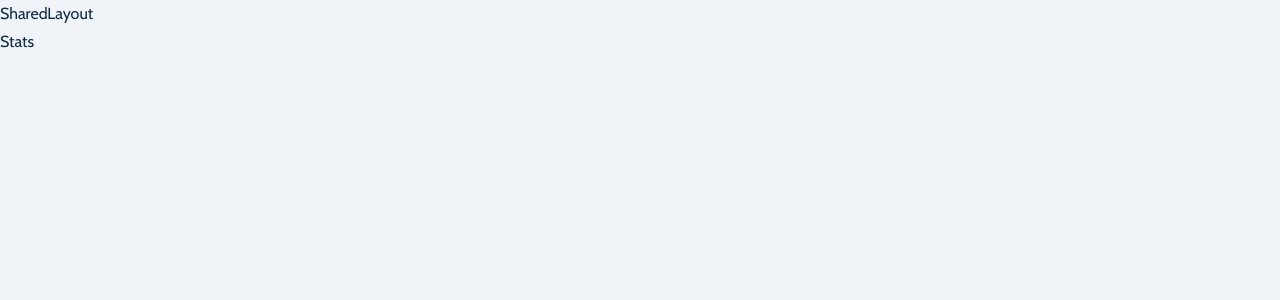
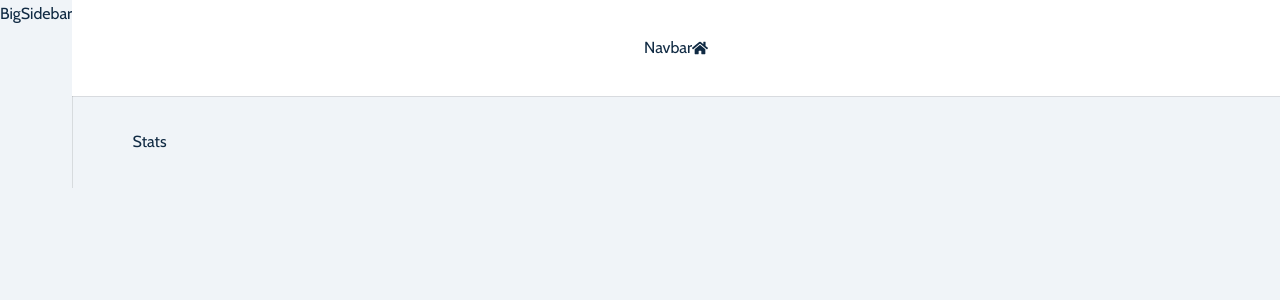
Before and after one commit to kedar1998/Jobs, a React (Vite) app in the folder client/: page / in a window 1280 px wide. Shown: the top 300 px of the page. Built offline with nearby package versions, Linux system fonts and the light colour scheme; sample sign-in values are in the browser's storage.

Commit message:
add shared layout and it's components

```diff
--- /dev/null
+++ b/client/src/components/BigSidebar.jsx
@@ -0,0 +1,10 @@
+import React from 'react'
+import Wrapper from '../assets/wrappers/BigSidebar'
+
+const BigSidebar = () => {
+  return (
+    <Wrapper>BigSidebar</Wrapper>
+  )
+}
+
+export default BigSidebar
--- /dev/null
+++ b/client/src/components/Navbar.jsx
@@ -0,0 +1,14 @@
+import React from 'react'
+import Wrapper from '../assets/wrappers/Navbar'
+import {FaHome} from 'react-icons/fa'
+
+const Navbar = () => {
+  return (
+    <Wrapper>
+        Navbar
+        <FaHome />
+    </Wrapper>
+  )
+}
+
+export default Navbar
--- /dev/null
+++ b/client/src/components/SmallSidebar.jsx
@@ -0,0 +1,10 @@
+import React from 'react'
+import Wrapper from '../assets/wrappers/SmallSidebar'
+
+const SmallSidebar = () => {
+  return (
+    <Wrapper>SmallSidebar</Wrapper>
+  )
+}
+
+export default SmallSidebar
--- a/client/src/components/index.js
+++ b/client/src/components/index.js
@@ -1,5 +1,8 @@
 import Logo from './Logo'
 import Formrow from './Formrow'
 import Alert from './Alert'
+import Navbar from './Navbar'
+import SmallSidebar from './SmallSidebar'
+import BigSidebar from './BigSidebar'
 
-export {Logo, Formrow, Alert}
+export {Logo, Formrow, Alert, Navbar, SmallSidebar, BigSidebar}
--- a/client/src/pages/dashboard/SharedLayout.jsx
+++ b/client/src/pages/dashboard/SharedLayout.jsx
@@ -1,12 +1,21 @@
 import React from 'react'
 import { Outlet } from 'react-router-dom'
 import Wrapper from '../../assets/wrappers/SharedLayout'
+import { Navbar, SmallSidebar, BigSidebar } from '../../components'
 
 const SharedLayout = () => {
   return (
     <Wrapper>
-        SharedLayout
-        <Outlet />
+        <main className='dashboard'>
+          <SmallSidebar />
+          <BigSidebar />
+          <div>
+            <Navbar />
+            <div className='dashboard-page'>
+              <Outlet />
+            </div>
+          </div>
+        </main>
     </Wrapper>
   )
 }
--- a/package.json
+++ b/package.json
@@ -24,6 +24,7 @@
     "jsonwebtoken": "^9.0.0",
     "mongoose": "^7.0.3",
     "morgan": "^1.10.0",
+    "react-icons": "^4.8.0",
     "validator": "^13.9.0"
   }
 }
```
Also changed, not shown: 1 other file (tests, documents, lock files or other folders).
